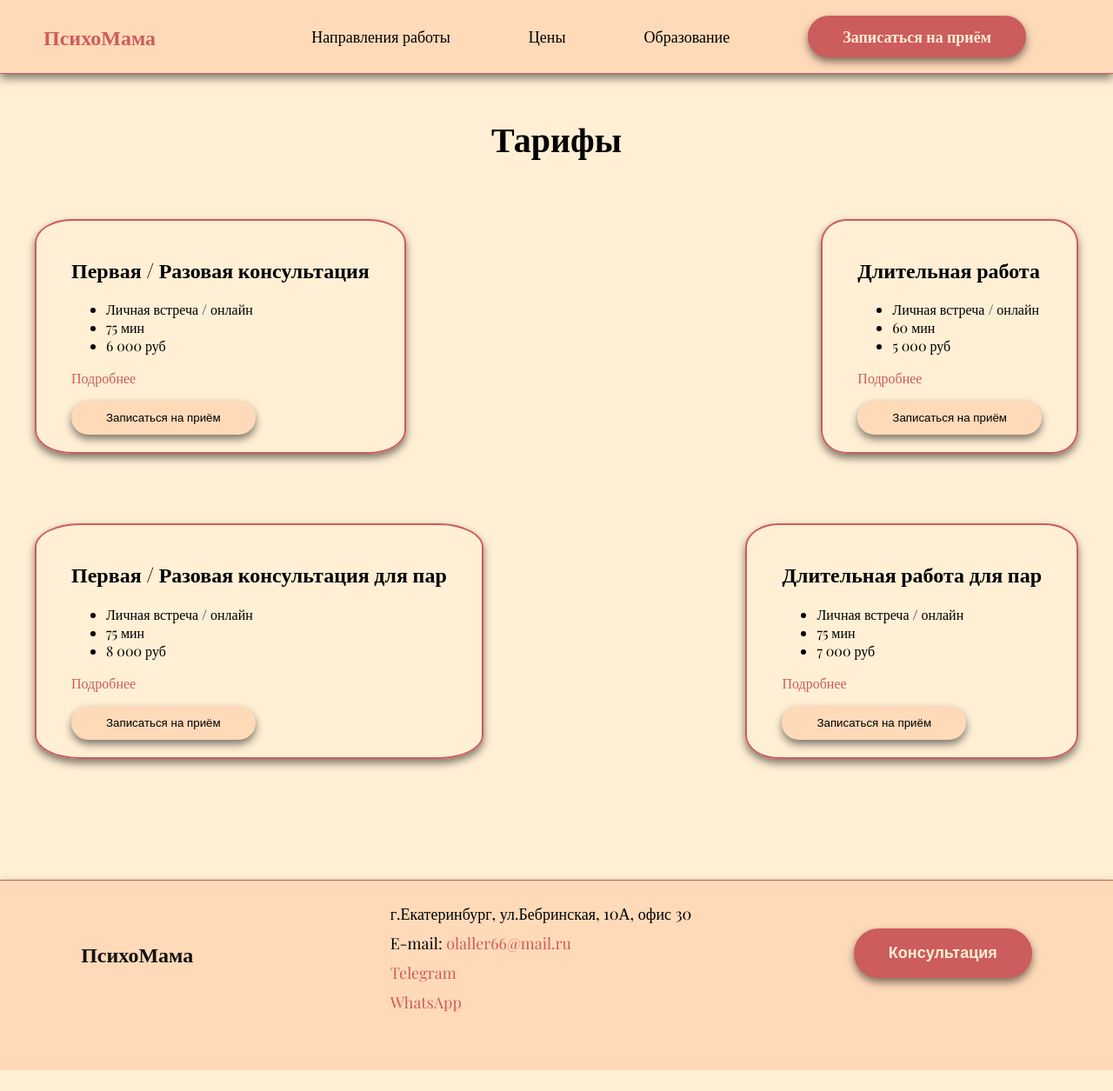
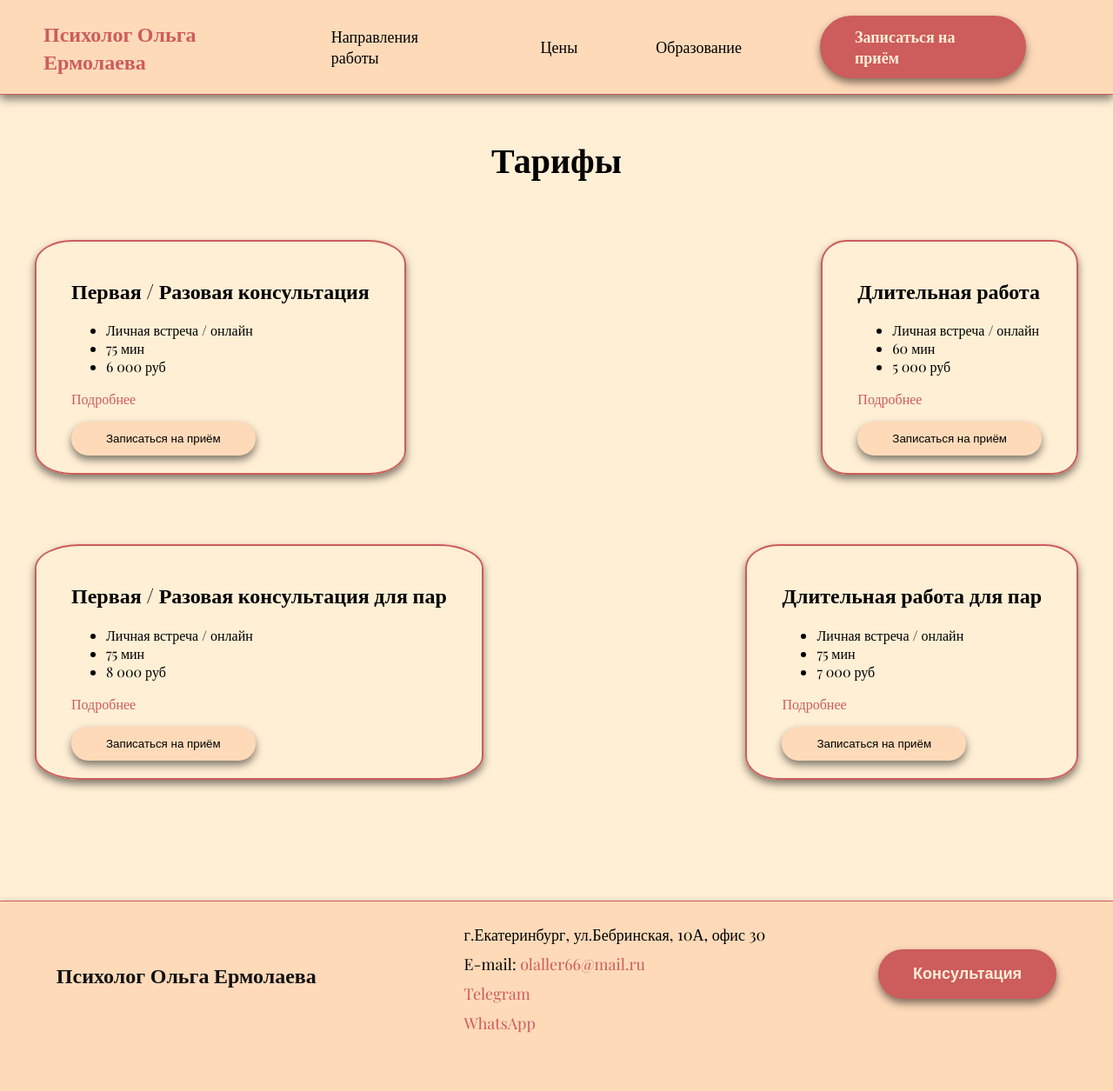
Before and after one commit to 9Kimer/Landing-page-psychologist, a React (Vite) app: page /price in a window 1280 px wide. Shown: the whole page at 87% size. Before the commit the page ends 1231 px from the top, so only its background shows below. Built offline with nearby package versions, Linux system fonts and the light colour scheme; a web font is replaced by a local one.

Commit message:
webSite Name

```diff
--- a/src/components/footer/Footer.jsx
+++ b/src/components/footer/Footer.jsx
@@ -6,7 +6,7 @@ export default function Footer() {
 		<>
 			<footer className={styles.container}>
 				<div className={styles.logo}>
-					<a href='/'>ПсихоМама</a>
+					<a href='/'>Психолог Ольга Ермолаева</a>
 				</div>
 				<ul className={styles.list}>
 					<li>г.Екатеринбург, ул.Бебринская, 10А, офис 30</li>
--- a/src/components/header/Header.jsx
+++ b/src/components/header/Header.jsx
@@ -5,7 +5,7 @@ export default function Header() {
 	return (
 		<header>
 			<div className={styles.logo}>
-				<a href='/'>ПсихоМама</a>
+				<a href='/'>Психолог Ольга Ермолаева</a>
 			</div>
 
 			<ul className={styles.menu}>
```
